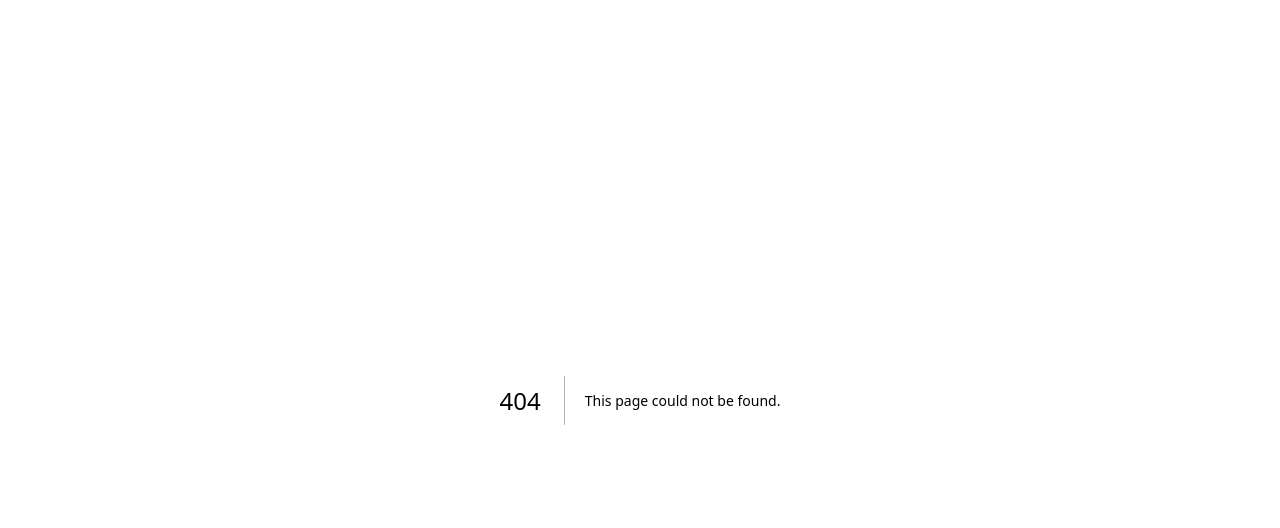
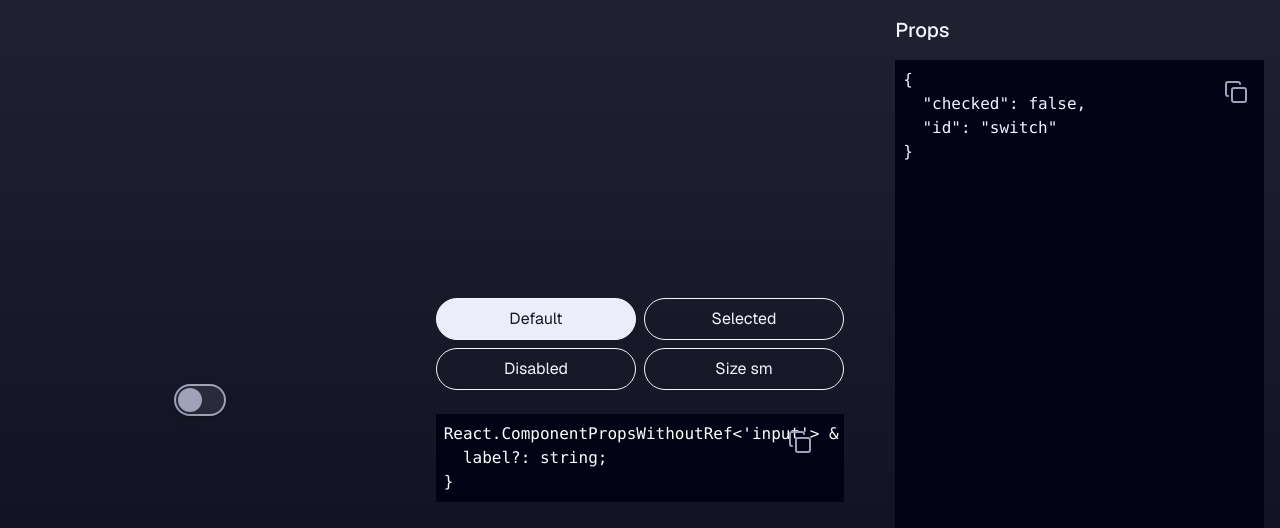
Before and after one commit to bluewave-labs/prism-design-system, a Next.js app: page /switch in a window 1280 px wide. Before the commit this address had no page. Shown: the top 528 px of the page. Built offline with nearby package versions, Linux system fonts and the light colour scheme.

Commit message:
chore: add switch display

```diff
--- a/src/app/page.tsx
+++ b/src/app/page.tsx
@@ -31,6 +31,11 @@ const components = [
     title: 'Radio',
     description: 'Radio component',
   },
+  {
+    href: '/switch',
+    title: 'Switch',
+    description: 'Switch component',
+  }
 ];
 
 export default function Home() {
--- /dev/null
+++ b/src/app/switch/page.tsx
@@ -0,0 +1,176 @@
+/* eslint-disable react-hooks/exhaustive-deps */
+/* eslint-disable no-unused-vars */
+'use client';
+import { Copy } from 'lucide-react';
+import { useEffect, useState } from 'react';
+import sanitizeHtml from 'sanitize-html';
+import { Switch } from '../../components/ui/switch';
+import { cn } from '../../lib/utils';
+import { SwitchProps } from '../../types';
+import codeToHtml from '../../utils/codeToHtml';
+
+type OptionsType = 'default' | 'selected' | 'disabled' | 'size-sm';
+
+const baseProps = {
+  checked: false,
+  disabled: undefined,
+  id: 'switch',
+};
+
+const options: {
+  option: OptionsType;
+  text: string;
+  prop: (val: SwitchProps) => SwitchProps;
+}[] = [
+  {
+    option: 'default',
+    text: 'Default',
+    prop: (prev) => ({ ...prev, checked: false, size: undefined }),
+  },
+  {
+    option: 'selected',
+    text: 'Selected',
+    prop: (prev) => ({
+      ...prev,
+      checked: !prev.checked,
+    }),
+  },
+  {
+    option: 'disabled',
+    text: 'Disabled',
+    prop: (prev) => ({
+      ...prev,
+      disabled: prev.disabled ? undefined : true,
+    }),
+  },
+  {
+    option: 'size-sm',
+    text: 'Size sm',
+    prop: (prev) => ({
+      ...prev,
+      size: prev.size === 'sm' ? undefined : 'sm',
+    }),
+  },
+];
+
+const propTypes = `React.ComponentPropsWithoutRef<'input'> & {
+  label?: string;
+}`;
+
+export default function Home() {
+  const [props, setProps] = useState<SwitchProps>(baseProps);
+  const [htmlProps, setHtmlProps] = useState<string>('');
+  const [selected, setSelected] = useState<OptionsType[]>([options[0].option]);
+  const [propType, setPropType] = useState<string>('');
+
+  const buildHtmlProps = async () => {
+    const sanitizedProps = {
+      ...props,
+    };
+    const html = await codeToHtml(JSON.stringify(sanitizedProps, null, 2));
+    setHtmlProps(html);
+  };
+
+  const buildPropTypes = async () => {
+    const propToHtml = await codeToHtml(propTypes);
+    setPropType(propToHtml);
+  };
+
+  useEffect(() => {
+    buildHtmlProps();
+  }, [props]);
+
+  useEffect(() => {
+    if (selected.length === 0) {
+      setSelected([options[0].option]);
+      setProps(baseProps);
+    }
+  }, [selected]);
+
+  useEffect(() => {
+    buildPropTypes();
+  }, []);
+
+  return (
+    <div className="flex justify-center items-center gap-2 w-screen">
+      <div className="flex flex-col items-center gap-2 p-4 h-[200px] justify-center w-[500px]">
+        <Switch
+          onChange={() => {
+            const option = options.find((opt) => opt.option === 'selected');
+            if (option) {
+              setSelected((prev) => {
+                if (prev.includes('selected')) {
+                  return prev.filter((item) => item !== 'selected');
+                } else {
+                  return [...prev.filter((it) => it !== 'default'), 'selected'];
+                }
+              });
+              setProps((prev: SwitchProps) => option?.prop(prev));
+            }
+          }}
+          {...props}
+        />
+      </div>
+      <div className="flex flex-col items-center justify-center gap-2 p-4 text-gray-0 w-[500px]">
+        <div className="flex flex-wrap items-center justify-center gap-2 w-[95%]">
+          {options.map((option) => (
+            <button
+              key={option.option}
+              className={cn(
+                'border border-gray-10 text-gray-10 px-4 py-2 rounded-3xl cursor-pointer w-50',
+                selected.includes(option.option) ? 'bg-gray-20 text-gray-90' : 'hover:bg-gray-0/12 hover:text-gray-10'
+              )}
+              onClick={() => {
+                let newList = [...selected];
+                if (option.option === 'default') {
+                  newList = selected.filter((item) => item !== 'selected' && item !== 'size-sm');
+                } else if (option.option === 'selected') {
+                  newList = selected.filter((item) => item !== 'default');
+                }
+                if (selected.includes(option.option)) {
+                  setSelected(newList.filter((item) => item !== option.option));
+                } else {
+                  setSelected([...newList, option.option]);
+                }
+                setProps((prev: SwitchProps) => option.prop(prev));
+              }}
+            >
+              {option.text}
+            </button>
+          ))}
+        </div>
+        <div className="relative mt-4 w-[95%] overflow-auto h-[40%]">
+          <button
+            className="text-gray-50 absolute top-4 right-8 cursor-pointer"
+            onClick={() => {
+              navigator.clipboard.writeText(propTypes);
+            }}
+            title="Copy props to clipboard"
+          >
+            <Copy />
+          </button>
+          <p
+            className="flex flex-col mx-auto bg-gray-100 p-2 w-full h-full overflow-auto"
+            dangerouslySetInnerHTML={{ __html: sanitizeHtml(propType) }}
+          />
+        </div>
+      </div>
+      <div className="w-[500px] h-screen p-4 relative">
+        <button
+          className="text-gray-50 absolute top-20 right-8 cursor-pointer"
+          onClick={() => {
+            navigator.clipboard.writeText(JSON.stringify(props, null, 2));
+          }}
+          title="Copy props to clipboard"
+        >
+          <Copy />
+        </button>
+        <h2 className="font-medium text-xl mb-4">Props</h2>
+        <p
+          className="flex flex-col w-full min-w-[300px] bg-gray-100 h-[90%] overflow-auto p-2"
+          dangerouslySetInnerHTML={{ __html: sanitizeHtml(htmlProps) }}
+        />
+      </div>
+    </div>
+  );
+}
```
